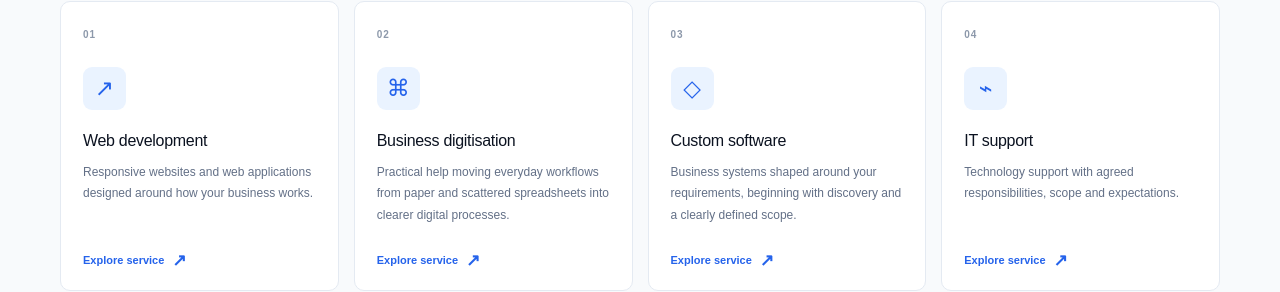
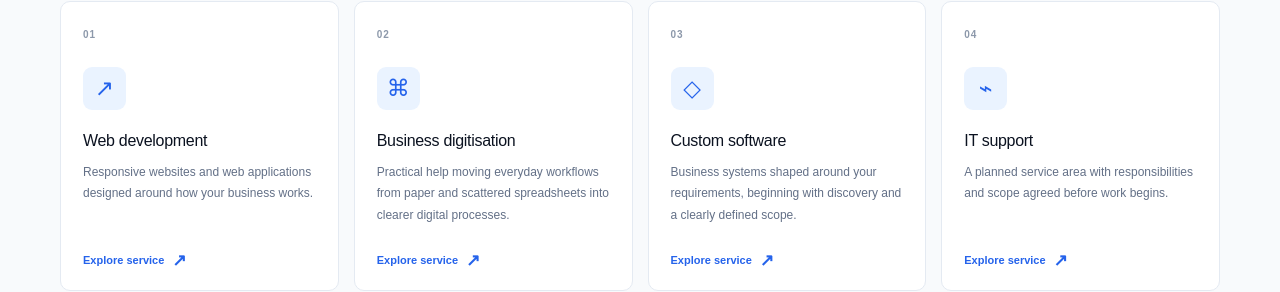
Before and after one commit to konneh-hub/nexora, a Next.js app: page / in a window 1280 px wide. Shown: the part 960-1252 px from the top of the page. Built offline with nearby package versions, Linux system fonts and the light colour scheme.

Commit message:
fix(content): distinguish planned business services from proven operations

```diff
--- a/app/page.tsx
+++ b/app/page.tsx
@@ -20,7 +20,7 @@ const services = [
   {
     number: "04",
     title: "IT support",
-    description: "Technology support with agreed responsibilities, scope and expectations.",
+    description: "A planned service area with responsibilities and scope agreed before work begins.",
     href: "/services/it-support",
   },
 ];
```
